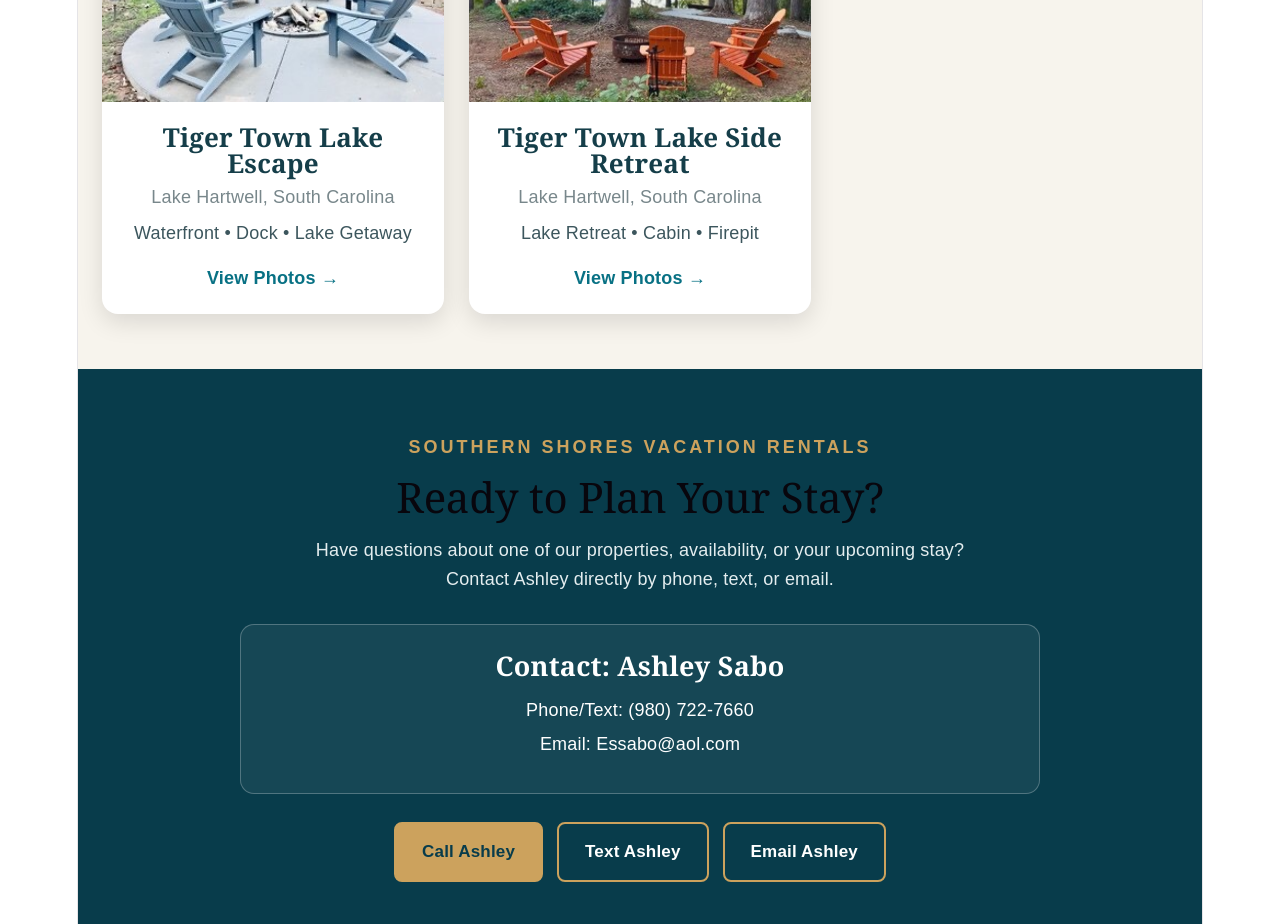
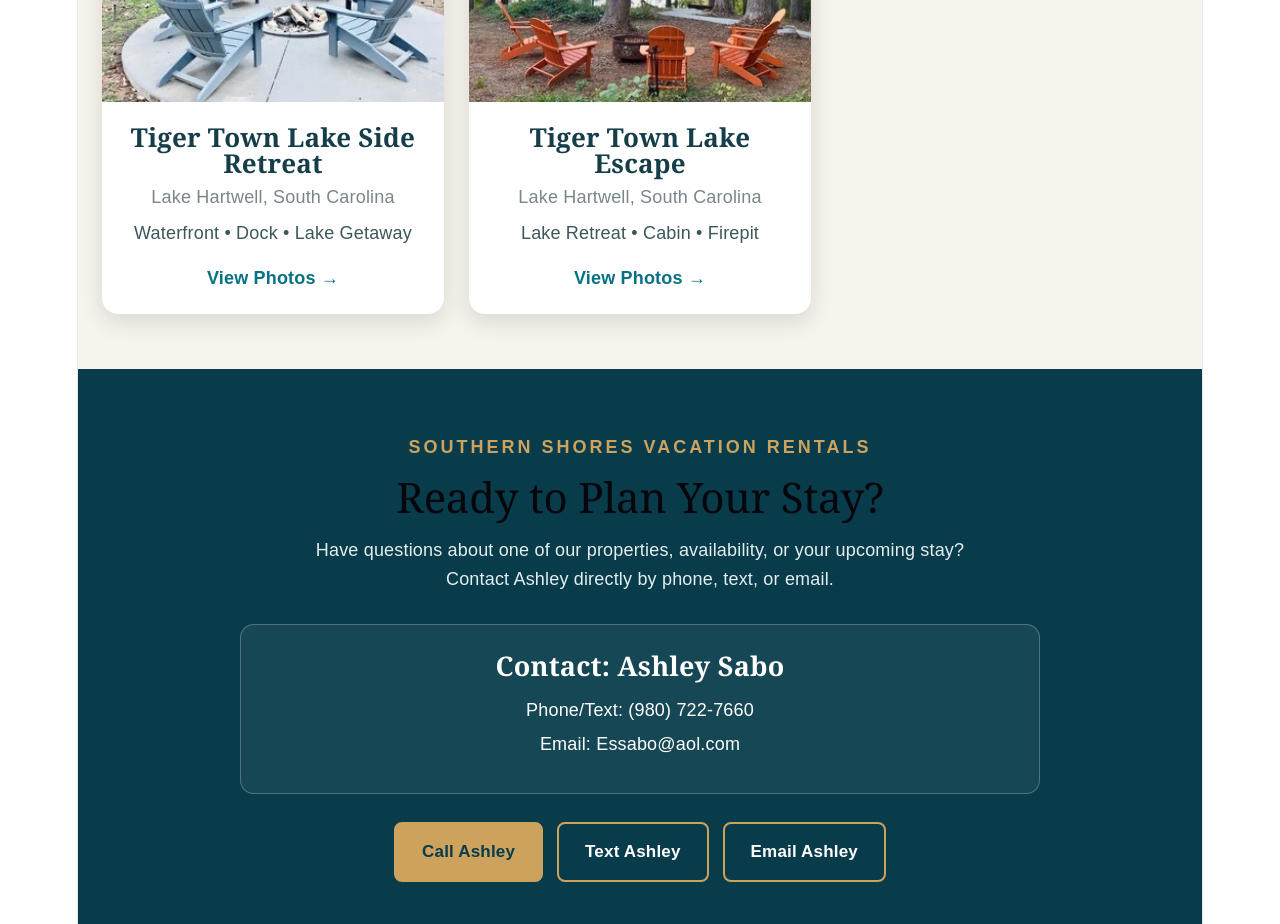
Before and after one commit to saboscotts-star/southern-shores-vacation-rentals, a React (Vite) app: page / in a window 1280 px wide. Shown: the part 1060-1984 px from the top of the page. Built offline with nearby package versions, Linux system fonts and the light colour scheme.

Commit message:
Correct Tiger Town property names

```diff
--- a/src/App.jsx
+++ b/src/App.jsx
@@ -42,7 +42,7 @@ function App() {
       ],
     },
     {
-      name: "Tiger Town Lake Escape",
+      name: "Tiger Town Lake Side Retreat",
       location: "Lake Hartwell, South Carolina",
       details: "Waterfront • Dock • Lake Getaway",
       photos: [
@@ -54,7 +54,7 @@ function App() {
       ],
     },
     {
-      name: "Tiger Town Lake Side Retreat",
+      name: "Tiger Town Lake Escape",
       location: "Lake Hartwell, South Carolina",
       details: "Lake Retreat • Cabin • Firepit",
       photos: [
```
